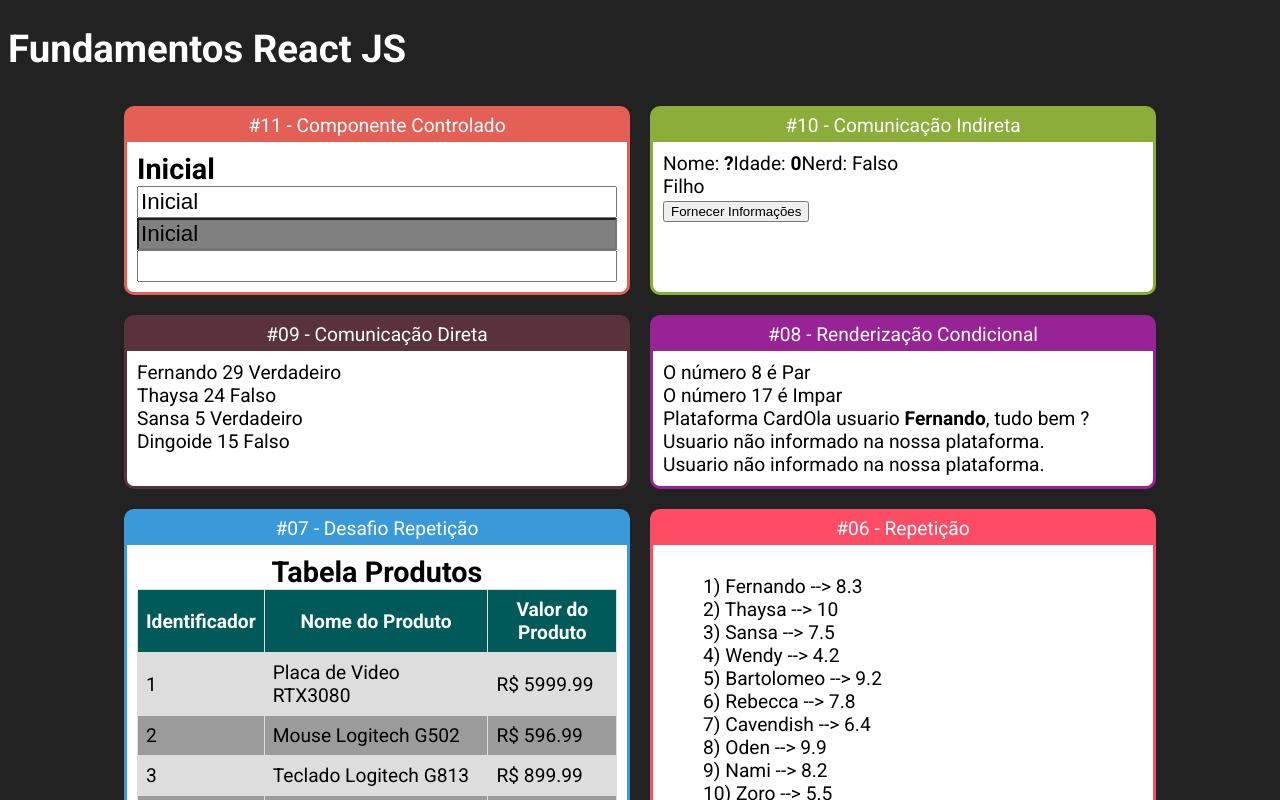
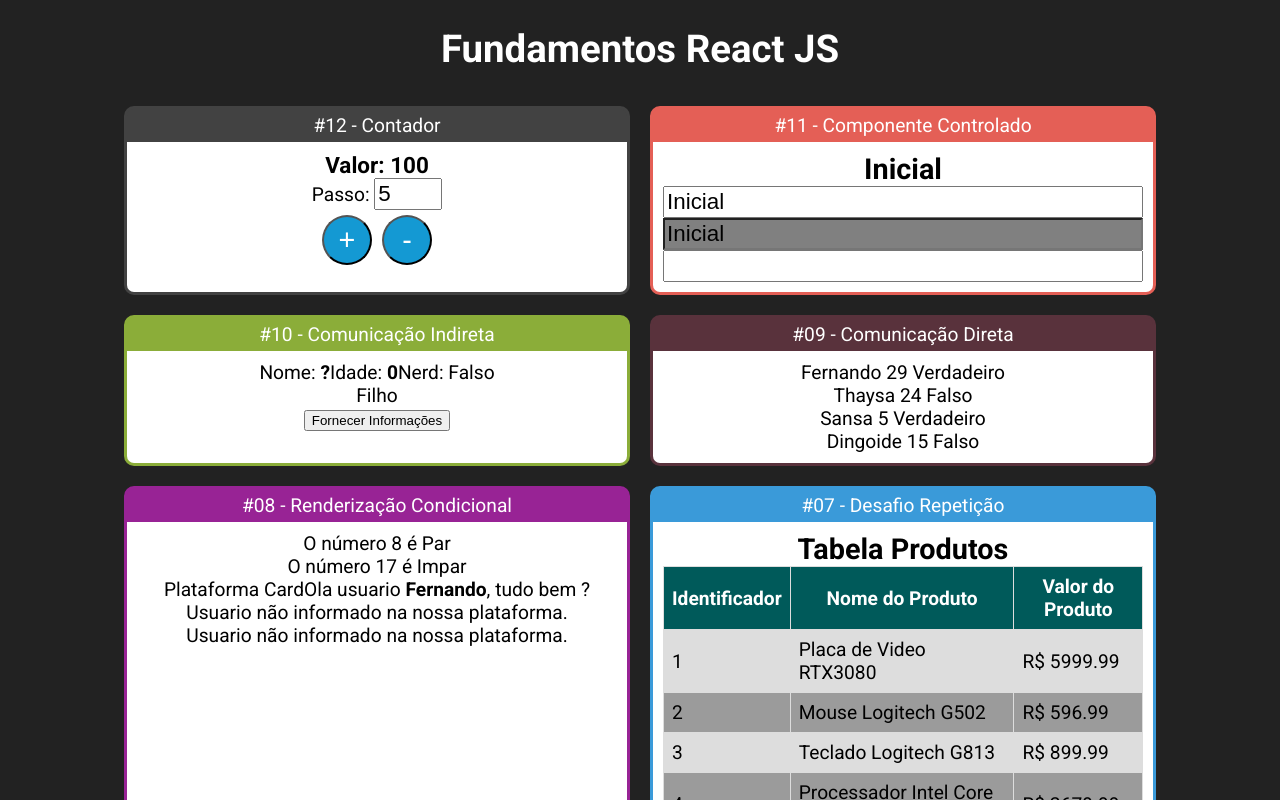
Before and after one commit to fermendes91/react-fundamentos, a React (Create React App) app in the folder fundamentos-react/: page / in a window 1280 px wide. Shown: the top 800 px of the page. Built offline with nearby package versions, Linux system fonts and the light colour scheme.

Commit message:
Componente Classe e Projeto Contador para fixar conhecimento de Comunicao Direta e Indireta

```diff
--- a/fundamentos-react/src/App.jsx
+++ b/fundamentos-react/src/App.jsx
@@ -1,5 +1,6 @@
 import React from 'react'
 
+import Contador from './components/contador/Contador'
 import Input from './components/formulario/Input'
 import IndiretaPai from './components/comunicacao/IndiretaPai'
 import DiretaPai from './components/comunicacao/DiretaPai'
@@ -23,6 +24,10 @@ const App = _ =>
         <h1>Fundamentos React JS</h1>
 
         <div className="Cards">
+
+            <Card titulo="#12 - Contador" color="#424242">
+                <Contador numeroInicial={100} />
+            </Card>
 
             <Card titulo="#11 - Componente Controlado" color="#E45F56">
                 <Input />
--- /dev/null
+++ b/fundamentos-react/src/components/contador/Botoes.jsx
@@ -0,0 +1,12 @@
+import React from 'react';
+
+const Botoes = props => {
+    return (
+        <div>
+            <button onClick={props.setInc}>+</button>
+            <button onClick={props.setDec}>-</button>
+        </div>
+    );
+}
+
+export default Botoes;
--- /dev/null
+++ b/fundamentos-react/src/components/contador/Contador.css
@@ -0,0 +1,14 @@
+.Contador input {
+    font-size: 1.4rem;
+    width: 60px;
+}
+
+.Contador button {
+    font-size: 1.8rem;
+    height: 50px;
+    width: 50px;
+    border-radius: 50%;
+    background-color: #1499D3;
+    color: #ffffff;
+    margin: 5px;
+}
--- /dev/null
+++ b/fundamentos-react/src/components/contador/Contador.jsx
@@ -0,0 +1,54 @@
+import React, { Component } from 'react';
+
+import PassoForm from './PassoForm'
+import Botoes from './Botoes'
+import Display from "./Display"
+
+import "./Contador.css"
+
+class Contador extends Component {
+
+    /*  FORMA DE ALTERAR O ESTADO UTILIZANDO CONSTRUCTOR
+    constructor(props) {
+        super(props)
+
+        this.state = {
+            numero: props.numeroInicial
+        }
+    } */
+
+    state = {
+        numero: this.props.numeroInicial || 0,
+        passo: this.props.passoInicial || 5
+    }
+
+    inc = () => {
+        this.setState({
+            numero: this.state.numero + this.state.passo
+        })
+    }
+
+    dec = () => {
+        this.setState({
+            numero: this.state.numero - this.state.passo
+        })
+    }
+
+    setPasso = (novoPasso) => {
+        this.setState({
+            passo: novoPasso
+        })
+    }
+
+    render() {
+        return (
+            <div className="Contador">
+                <Display numero={this.state.numero} />
+                <PassoForm passo={this.state.passo} setPasso={this.setPasso} />
+                <Botoes setInc={this.inc} setDec={this.dec} />
+            </div>
+        );
+    }
+}
+
+export default Contador;
--- /dev/null
+++ b/fundamentos-react/src/components/contador/Display.jsx
@@ -0,0 +1,11 @@
+import React from 'react';
+
+const Display = props => {
+    return (
+        <div>
+             <h3>Valor: {props.numero}</h3>
+        </div>
+    );
+}
+
+export default Display;
--- /dev/null
+++ b/fundamentos-react/src/components/contador/PassoForm.jsx
@@ -0,0 +1,16 @@
+import React from 'react';
+
+const Display = props => {
+    return (
+        <div>
+            <label htmlFor="passoInput">Passo: </label>
+            <input
+                id="passoInput"
+                type="number"
+                value={props.passo}
+                onChange={e => props.setPasso(+e.target.value)} />
+        </div>
+    );
+}
+
+export default Display;
--- a/fundamentos-react/src/components/layout/Card.css
+++ b/fundamentos-react/src/components/layout/Card.css
@@ -1,12 +1,13 @@
 .Card {
-    border: 3px solid ;
+    border: 3px solid;
     border-radius: 10px;
     overflow: hidden;
     margin: 10px;
+
     display: flex;
     flex-direction: column;
+    max-width: 500px;
     min-width: 500px;
-    max-width: 500px;
 }
 
 .Card .Title {
@@ -17,9 +18,7 @@
 
 .Card .Content {
     flex-grow: 1;
-    background-color: #ffffff;
-    color: #000000;
+    background-color: #fff;
+    color: #000;
     padding: 10px;
-
-    justify-content: center;
 }
--- a/fundamentos-react/src/index.css
+++ b/fundamentos-react/src/index.css
@@ -3,6 +3,7 @@ body {
     font-size: 1.2rem;
     background-color: #222222;
     color: #fff;
+    text-align: center;
 }
 
 h1, h2, h3 {
```
Also changed, not shown: 1 other file (tests, documents, lock files or other folders).
